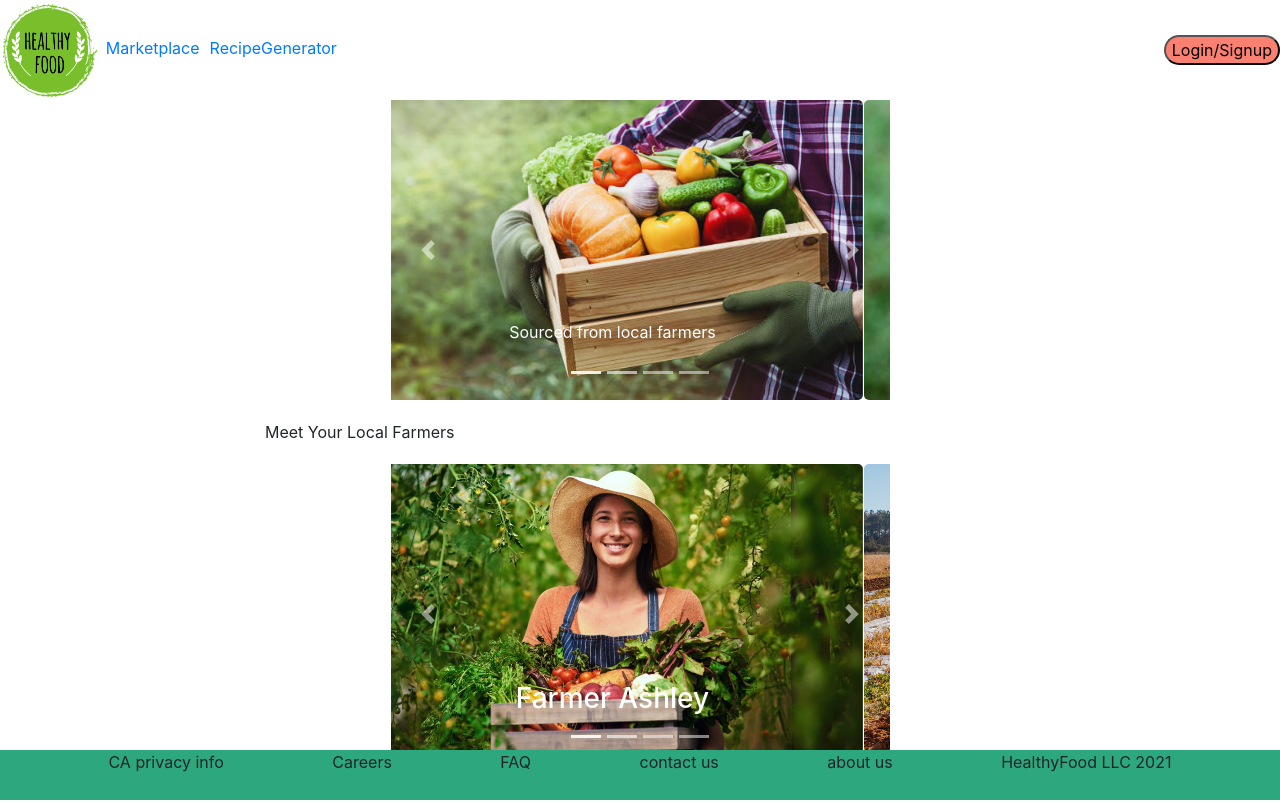
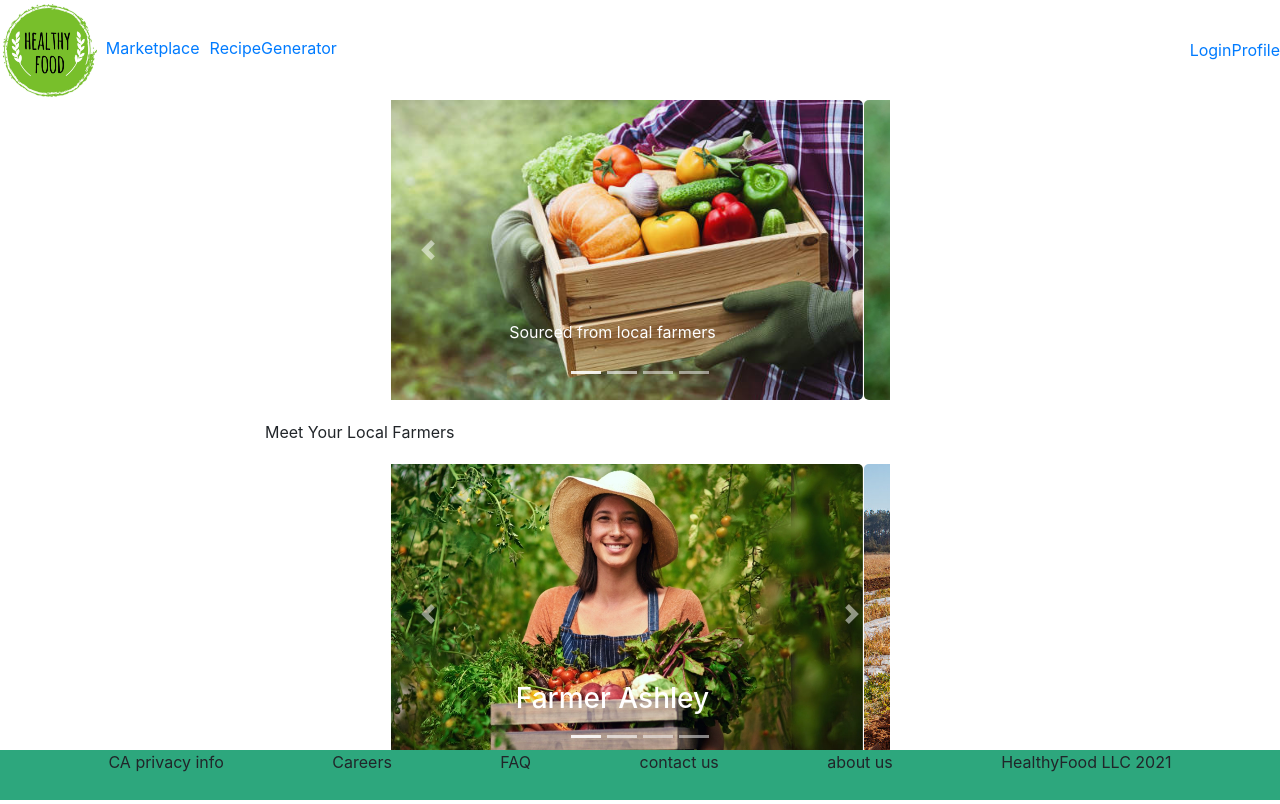
Before and after one commit to 4-Tenacious-Tasman/HealthyFood, a React app: page / in a window 1280 px wide. Built offline with nearby package versions, Linux system fonts and the light colour scheme; the HTML template or start-up script is replaced by a standard one.

Commit message:
Add user profile and login links to navigation bar

```diff
--- a/client/src/component/homepage/HomePage.jsx
+++ b/client/src/component/homepage/HomePage.jsx
@@ -81,12 +81,11 @@ class HomePage extends React.Component {
           <NavLink src={Logo} exact to='/' activeStyle={{fontWeight: "bold"}}> <ImageHead src={Logo}></ImageHead></NavLink>
           <NavLink exact to='/marketplace' activeStyle={{fontWeight: "bold"}} style={{margin: "5px"}}>Marketplace</NavLink>
           <NavLink exact to='/RecipeGenerator' activeStyle={{fontWeight: "bold"}} style={{margin: "5px"}}>RecipeGenerator</NavLink>
-
           </LeftHeader>
 
           <RightHeader className="header-right">
-          <NavLink exact to='/userprofile' activeStyle={{fontWeight: "bold"}}><Button>Login/Signup</Button></NavLink>
-
+          <NavLink exact to='/login' activeStyle={{fontWeight: "bold"}}>Login</NavLink>
+          <NavLink exact to='/userprofile' activeStyle={{fontWeight: "bold"}}>Profile</NavLink>
           </RightHeader>
 
         </Header>
```
